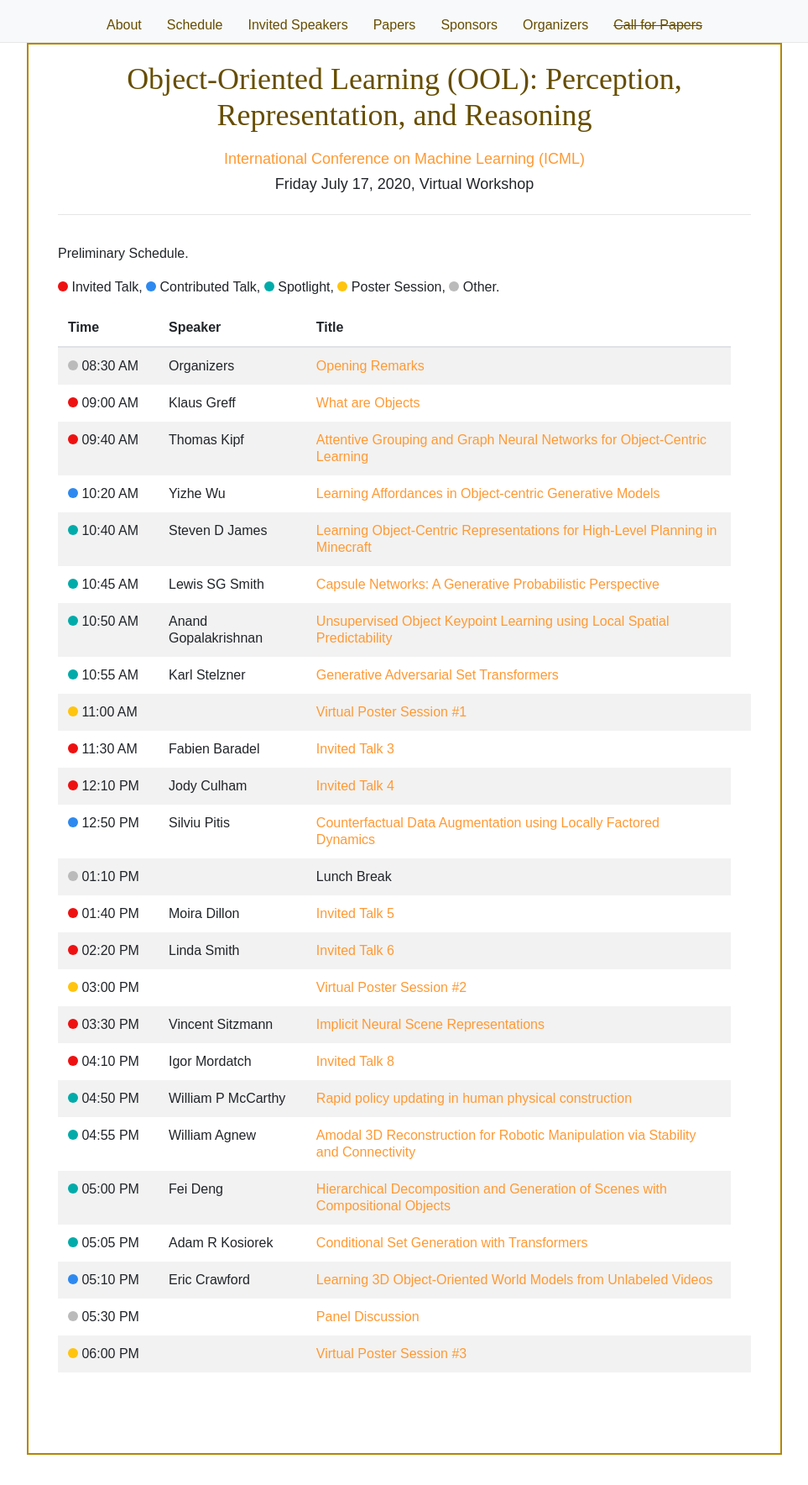
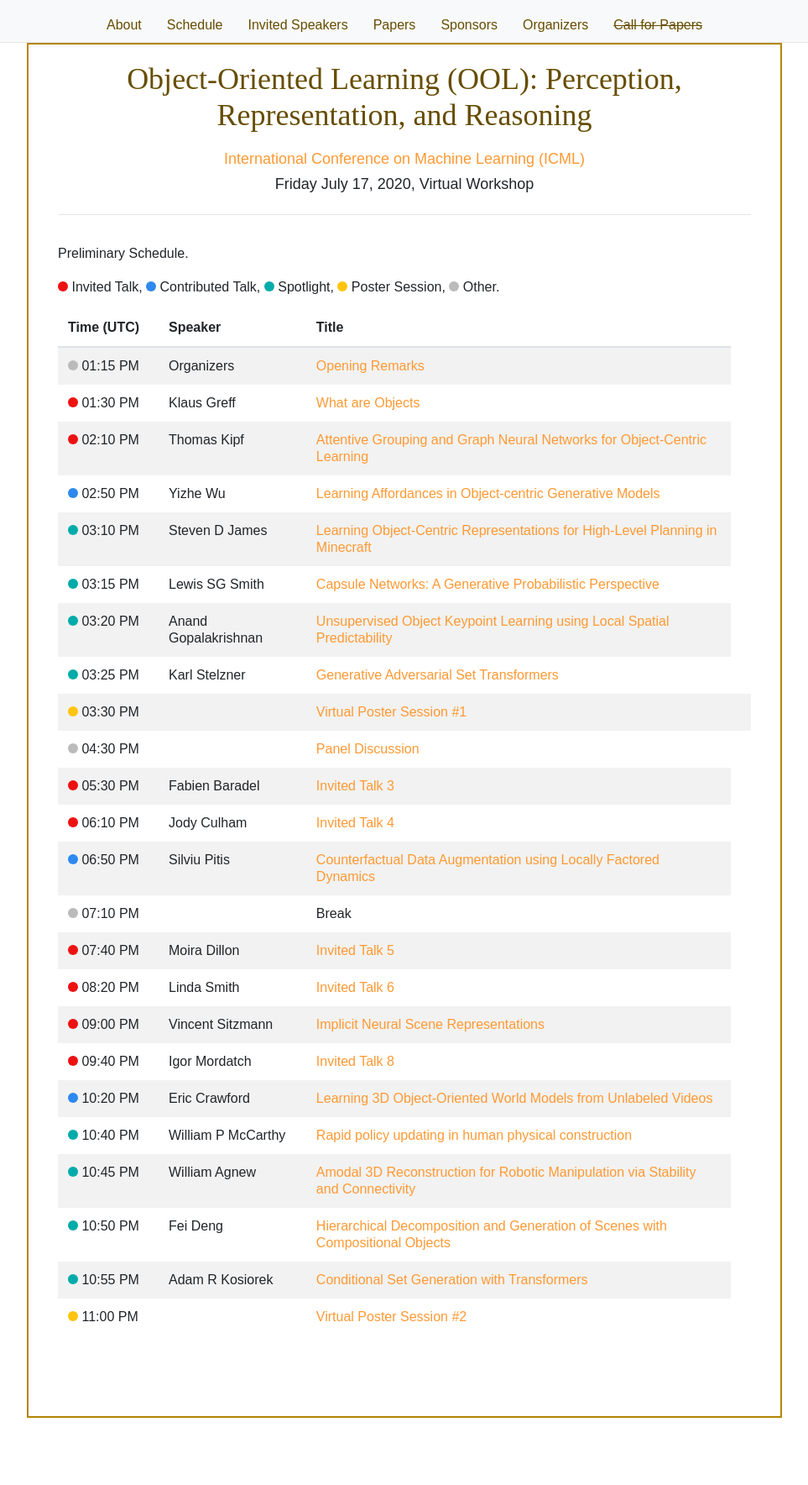
Before and after one commit to oolworkshop/oolworkshop.github.io, a Jekyll site: the page built from schedule.html, in a window 1280 px wide. Shown: the whole page at 84% size, without its empty margins (158-1121 px from the left). Built offline with Jekyll 4.4.1, drawn with Linux system fonts in a browser that asks for light colours; nearby versions of some CDN libraries; after the commit the page ends 1724 px from its top, so only the background shows below that.

Commit message:
updated schedule

```diff
--- a/schedule.html
+++ b/schedule.html
@@ -14,7 +14,7 @@ layout: default
 <table class="table table-striped table-condensed" id="schedule">
   <thead>
     <tr>
-      <th class="time">Time</th> <!-- TODO(sjoerd): Add timezone -->
+      <th class="time">Time (UTC)</th>
       <th>Speaker</th>
       <th>Title</th>
 <!--      <th>Rocket.Chat</th>-->
@@ -22,152 +22,147 @@ layout: default
   </thead>
   <tbody>
     <tr>
-      <td><span class="dot-other-session"></span> 08:30 AM</td>
+      <td><span class="dot-other-session"></span> 01:15 PM</td>
       <td> Organizers</td>
       <td><a href="">Opening Remarks</a></td>
 <!--      <td><a href="" target="_blank">#workshop_OOL</a></td>-->
     </tr>
     <tr>
-      <td><span class="dot-invited-talk"></span> 09:00 AM</td>
+      <td><span class="dot-invited-talk"></span> 01:30 PM</td>
       <td>Klaus Greff</td>
       <td><a href="/program/ool_34.html">What are Objects</a></td>
 <!--      <td><a href="https://iclr.rocket.chat/channel/baics_channel_43" target="_blank">#baics_channel_43</a></td>-->
     </tr>
     <tr>
-      <td><span class="dot-invited-talk"></span> 09:40 AM</td>
+      <td><span class="dot-invited-talk"></span> 02:10 PM</td>
       <td>Thomas Kipf</td>
       <td><a href="/program/ool_35.html">Attentive Grouping and Graph Neural Networks for Object-Centric Learning</a></td>
 <!--      <td><a href="https://iclr.rocket.chat/channel/workshop_BAICS" target="_blank">#workshop_BAICS</a></td>-->
     </tr>
     <tr>
-      <td><span class="dot-contributed-talk"></span> 10:20 AM</td>
+      <td><span class="dot-contributed-talk"></span> 02:50 PM</td>
       <td>Yizhe Wu</td>
       <td><a href="/program/ool_7.html">Learning Affordances in Object-centric Generative Models</a></td>
 <!--      <td><a href="https://iclr.rocket.chat/channel/baics_channel_44" target="_blank">#baics_channel_44</a></td>-->
     </tr>
     <tr>
-      <td><span class="dot-spotlight-talk"></span> 10:40 AM</td>
+      <td><span class="dot-spotlight-talk"></span> 03:10 PM</td>
       <td>Steven D James</td>
       <td><a href="/program/ool_4.html">Learning Object-Centric Representations for High-Level Planning in Minecraft</a></td>
 <!--      <td><a href="https://iclr.rocket.chat/channel/baics_channel_08" target="_blank">#baics_channel_08</a></td>-->
     </tr>
     <tr>
-      <td><span class="dot-spotlight-talk"></span> 10:45 AM</td>
+      <td><span class="dot-spotlight-talk"></span> 03:15 PM</td>
       <td>Lewis SG Smith</td>
       <td><a href="/program/ool_6.html">Capsule Networks: A Generative Probabilistic Perspective</a></td>
 <!--      <td><a href="https://iclr.rocket.chat/channel/baics_channel_08" target="_blank">#baics_channel_08</a></td>-->
     </tr>
     <tr>
-      <td><span class="dot-spotlight-talk"></span> 10:50 AM</td>
+      <td><span class="dot-spotlight-talk"></span> 03:20 PM</td>
       <td>Anand Gopalakrishnan</td>
       <td><a href="/program/ool_9.html">Unsupervised Object Keypoint Learning using Local Spatial Predictability</a></td>
 <!--      <td><a href="https://iclr.rocket.chat/channel/baics_channel_08" target="_blank">#baics_channel_08</a></td>-->
     </tr>
     <tr>
-      <td><span class="dot-spotlight-talk"></span> 10:55 AM</td>
+      <td><span class="dot-spotlight-talk"></span> 03:25 PM</td>
       <td>Karl Stelzner</td>
       <td><a href="/program/ool_32.html">Generative Adversarial Set Transformers</a></td>
 <!--      <td><a href="https://iclr.rocket.chat/channel/baics_channel_08" target="_blank">#baics_channel_08</a></td>-->
     </tr>
     <tr>
-      <td><span class="dot-poster-session"></span> 11:00 AM</td>
+      <td><span class="dot-poster-session"></span> 03:30 PM</td>
       <td></td>
       <td><a href="/papers.html">Virtual Poster Session #1</a></td>
       <td></td>
+    </tr>
     <tr>
-      <td><span class="dot-invited-talk"></span> 11:30 AM</td>
+      <td><span class="dot-other-session"></span> 04:30 PM</td>
+      <td></td>
+      <td><a href="/speakers.html">Panel Discussion</a></td>
+      <td></td>
+    </tr>
+    <tr>
+      <td><span class="dot-invited-talk"></span> 05:30 PM</td>
       <td>Fabien Baradel</td>
       <td><a href="/program/ool_36.html">Invited Talk 3</a></td>
 <!--      <td><a href="https://iclr.rocket.chat/channel/baics_channel_45" target="_blank">#baics_channel_45</a></td>-->
     </tr>
     <tr>
-      <td><span class="dot-invited-talk"></span> 12:10 PM</td>
+      <td><span class="dot-invited-talk"></span> 06:10 PM</td>
       <td>Jody Culham</td>
       <td><a href="/program/ool_37.html">Invited Talk 4</a></td>
 <!--      <td><a href="https://iclr.rocket.chat/channel/baics_channel_24" target="_blank">#baics_channel_24</a></td>-->
     </tr>
     <tr>
-      <td><span class="dot-contributed-talk"></span> 12:50 PM</td>
+      <td><span class="dot-contributed-talk"></span> 06:50 PM</td>
       <td>Silviu Pitis</td>
       <td><a href="/program/ool_17.html">Counterfactual Data Augmentation using Locally Factored Dynamics</a></td>
 <!--      <td><a href="https://iclr.rocket.chat/channel/baics_channel_46" target="_blank">#baics_channel_46</a></td>-->
     </tr>
     <tr>
-      <td><span class="dot-other-session"></span> 01:10 PM</td>
+      <td><span class="dot-other-session"></span> 07:10 PM</td>
       <td></td>
-      <td>Lunch Break</td>
+      <td>Break</td>
 <!--      <td><a href="https://iclr.rocket.chat/channel/baics_channel_33" target="_blank">#baics_channel_33</a></td>-->
     </tr>
     <tr>
-      <td><span class="dot-invited-talk"></span> 01:40 PM</td>
+      <td><span class="dot-invited-talk"></span> 07:40 PM</td>
       <td>Moira Dillon</td>
       <td><a href="/program/ool_38.html">Invited Talk 5</a></td>
 <!--      <td><a href="https://iclr.rocket.chat/channel/baics_channel_33" target="_blank">#baics_channel_33</a></td>-->
     </tr>
     <tr>
-      <td><span class="dot-invited-talk"></span> 02:20 PM</td>
+      <td><span class="dot-invited-talk"></span> 08:20 PM</td>
       <td>Linda Smith</td>
       <td><a href="/program/ool_39.html">Invited Talk 6</a></td>
 <!--      <td><a href="https://iclr.rocket.chat/channel/baics_channel_47" target="_blank">#baics_channel_47</a></td>-->
     </tr>
     <tr>
-      <td><span class="dot-poster-session"></span> 03:00 PM</td>
-      <td></td>
-      <td><a href="/papers.html">Virtual Poster Session #2</a></td>
-      <td></td>
-    </tr>
-    <tr>
-      <td><span class="dot-invited-talk"></span> 03:30 PM</td>
+      <td><span class="dot-invited-talk"></span> 09:00 PM</td>
       <td>Vincent Sitzmann</td>
       <td><a href="/program/ool_40.html">Implicit Neural Scene Representations</a></td>
 <!--      <td><a href="https://iclr.rocket.chat/channel/baics_channel_05" target="_blank">#baics_channel_05</a></td>-->
     </tr>
     <tr>
-      <td><span class="dot-invited-talk"></span> 04:10 PM</td>
+      <td><span class="dot-invited-talk"></span> 09:40 PM</td>
       <td>Igor Mordatch</td>
       <td><a href="/program/ool_41.html">Invited Talk 8</a></td>
 <!--      <td><a href="https://iclr.rocket.chat/channel/baics_channel_05" target="_blank">#baics_channel_05</a></td>-->
     </tr>
     <tr>
-      <td><span class="dot-spotlight-talk"></span> 04:50 PM</td>
+      <td><span class="dot-contributed-talk"></span> 10:20 PM</td>
+      <td>Eric Crawford</td>
+      <td><a href="/program/ool_19.html">Learning 3D Object-Oriented World Models from Unlabeled Videos</a></td>
+<!--      <td><a href="https://iclr.rocket.chat/channel/baics_channel_46" target="_blank">#baics_channel_46</a></td>-->
+    </tr>
+    <tr>
+      <td><span class="dot-spotlight-talk"></span> 10:40 PM</td>
       <td>William P McCarthy</td>
       <td><a href="/program/ool_14.html">Rapid policy updating in human physical construction</a></td>
 <!--      <td><a href="https://iclr.rocket.chat/channel/baics_channel_08" target="_blank">#baics_channel_08</a></td>-->
     </tr>
     <tr>
-      <td><span class="dot-spotlight-talk"></span> 04:55 PM</td>
+      <td><span class="dot-spotlight-talk"></span> 10:45 PM</td>
       <td>William Agnew</td>
       <td><a href="/program/ool_28.html">Amodal 3D Reconstruction for Robotic Manipulation via Stability and Connectivity</a></td>
 <!--      <td><a href="https://iclr.rocket.chat/channel/baics_channel_08" target="_blank">#baics_channel_08</a></td>-->
     </tr>
     <tr>
-      <td><span class="dot-spotlight-talk"></span> 05:00 PM</td>
+      <td><span class="dot-spotlight-talk"></span> 10:50 PM</td>
       <td>Fei Deng</td>
       <td><a href="/program/ool_30.html">Hierarchical Decomposition and Generation of Scenes with Compositional Objects</a></td>
 <!--      <td><a href="https://iclr.rocket.chat/channel/baics_channel_08" target="_blank">#baics_channel_08</a></td>-->
     </tr>
     <tr>
-      <td><span class="dot-spotlight-talk"></span> 05:05 PM</td>
+      <td><span class="dot-spotlight-talk"></span> 10:55 PM</td>
       <td>Adam R Kosiorek</td>
       <td><a href="/program/ool_31.html">Conditional Set Generation with Transformers</a></td>
 <!--      <td><a href="https://iclr.rocket.chat/channel/baics_channel_08" target="_blank">#baics_channel_08</a></td>-->
     </tr>
     <tr>
-      <td><span class="dot-contributed-talk"></span> 05:10 PM</td>
-      <td>Eric Crawford</td>
-      <td><a href="/program/ool_19.html">Learning 3D Object-Oriented World Models from Unlabeled Videos</a></td>
-<!--      <td><a href="https://iclr.rocket.chat/channel/baics_channel_46" target="_blank">#baics_channel_46</a></td>-->
-    </tr>
-    <tr>
-      <td><span class="dot-other-session"></span> 05:30 PM</td>
+      <td><span class="dot-poster-session"></span> 11:00 PM</td>
       <td></td>
-      <td><a href="/speakers.html">Panel Discussion</a></td>
-      <td></td>
-    </tr>
-    <tr>
-      <td><span class="dot-poster-session"></span> 06:00 PM</td>
-      <td></td>
-      <td><a href="/papers.html">Virtual Poster Session #3</a></td>
+      <td><a href="/papers.html">Virtual Poster Session #2</a></td>
       <td></td>
     <tr>
   </tbody>
```
